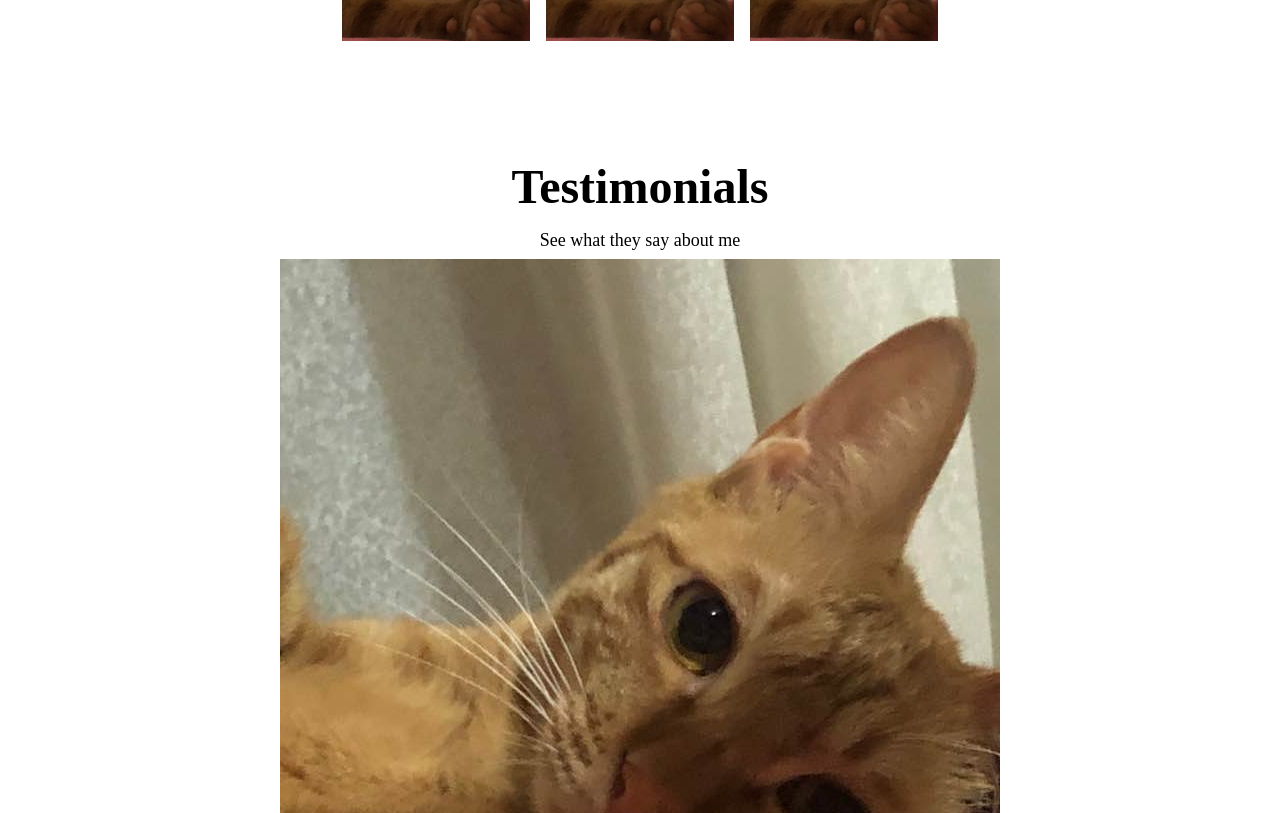
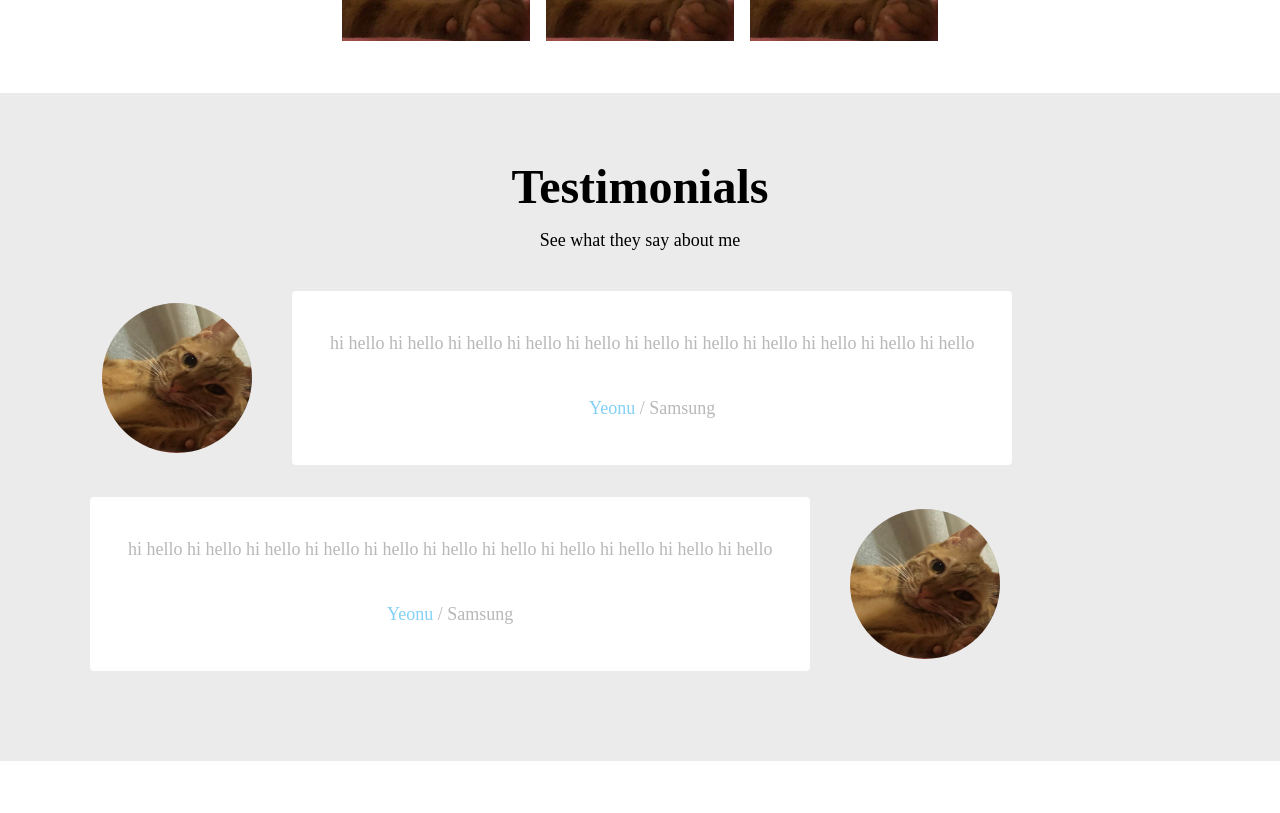
Before and after one commit to JangYeonWoo/portfolio, a plain HTML site: page index.html in a window 1280 px wide. Shown: the part 2360-3173 px from the top of the page. Drawn offline with Linux system fonts and the light colour scheme.

Commit message:
CSS:Testimonials

```diff
--- a/index.html
+++ b/index.html
@@ -195,18 +195,24 @@
     <h3>See what they say about me</h3>
     <div class="testimonials">
       <div class="testimonial">
-        <img src="image/cat.jpg" alt="Cat" class="testimonial__avatar">
+        <img src="image/cat.jpg"
+        alt="Cat"
+        class="testimonial__avatar">
         <div class="testimonial__speech-bubble">
-          <p>hi hello</p>
+          <p>hi hello hi hello hi hello hi hello hi hello
+            hi hello hi hello hi hello hi hello hi hello hi hello
+          </p>
           <p class="name"><a href="">Yeonu</a> / Samsung </p>
         </div>
       </div>
       <div class="testimonial">
-        <img src="image/cat.jpg" alt="Cat" class="testimonial__avatar">
         <div class="testimonial__speech-bubble">
-          <p>hi hello</p>
+          <p>hi hello hi hello hi hello hi hello hi hello
+            hi hello hi hello hi hello hi hello hi hello hi hello
+          </p>
           <p class="name"><a href="">Yeonu</a> / Samsung </p>
         </div>
+        <img src="image/cat.jpg" alt="Cat" class="testimonial__avatar">
       </div>
     </div>
   </section>
--- a/style.css
+++ b/style.css
@@ -2,7 +2,7 @@
 :root {
   /* Color */
   --color-white: #ffffff;
-  --color-ligth-white: ;
+  --color-light-white: #ebebeb;
   --color-dark-white: ;
   --color-skyblue: #83d0f7;
   --color-dark-blue: ;
@@ -373,3 +373,47 @@ p{
   margin-top: 8px;
   background-color: var(--color-white);
 }
+
+/* Testimonial */
+#testimonials {
+  background-color: var(--color-light-white);
+}
+
+.testimonials {
+  margin: 40px;
+}
+
+.testimonial {
+  display: flex;
+  margin: 32px 0;
+}
+
+.testimonial__avatar {
+  width: 150px;
+  height: 150px;
+  border-radius: 50%;
+  margin: 12px;
+}
+
+.testimonial__avatar:nth-child(odd) {
+  margin-right: 40px;
+}
+
+.testimonial__avatar:nth-child(even) {
+  margin-left: 40px;
+}
+
+.testimonial__speech-bubble {
+  padding: 18px;
+  border-radius: var(--size-border-radius);
+  background-color: var(--color-white);
+}
+
+.testimonial__speech-bubble p {
+  color: var(--color-light-grey);
+  padding: 20px;
+}
+
+.testimonial__speech-bubble a {
+  color: var(--color-skyblue);
+}
```
